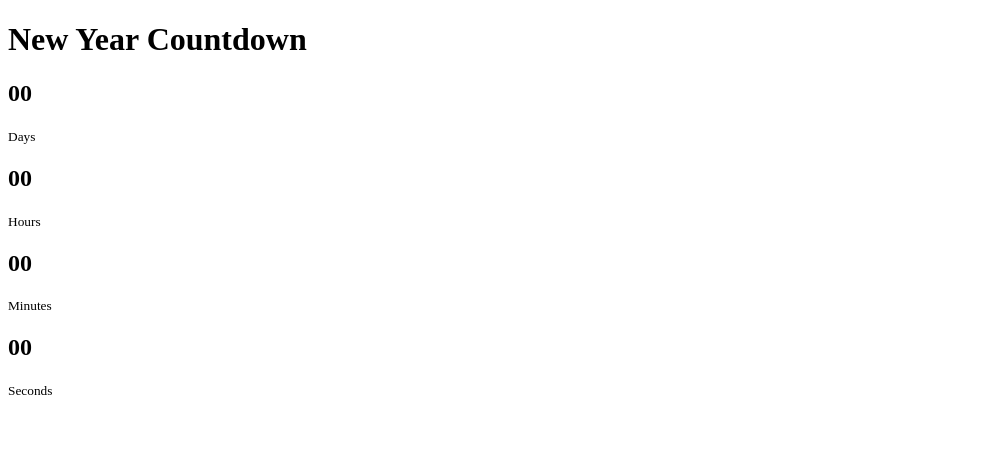
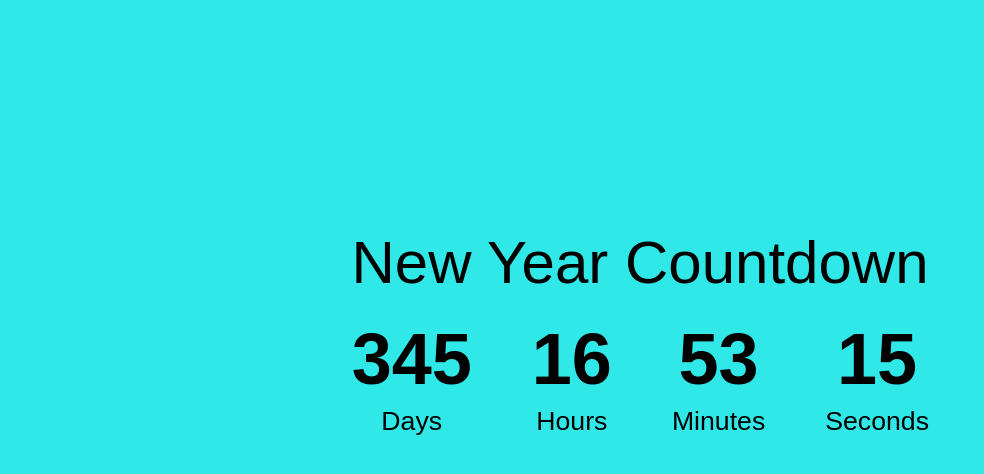
Before and after one commit to Nuranasinghe/new_year_countdown, a plain HTML site: page new year countdown/index.html in a window 1280 px wide. Shown: the whole page, without its empty margins (0-984 px from the left). Drawn offline with Linux system fonts and the light colour scheme.

Commit message:
completed
completely coded css and js parts

```diff
--- a/new year countdown/index.html
+++ b/new year countdown/index.html
@@ -10,22 +10,22 @@
     <h1>New Year Countdown</h1>
     <div id="countdown" class="countdown">
         <div class="time">
-            <h2 id="days">00</h2>
+            <h2 id="days"></h2>
             <small>Days</small>
         </div>
 
         <div class="time">
-            <h2 id="hours">00</h2>
+            <h2 id="hours"></h2>
             <small>Hours</small>
         </div>
 
         <div class="time">
-            <h2 id="minutes">00</h2>
+            <h2 id="minutes"></h2>
             <small>Minutes</small>
         </div>
 
         <div class="time">
-            <h2 id="seconds">00</h2>
+            <h2 id="seconds"></h2>
             <small>Seconds</small>
         </div>
     </div>
--- a/new year countdown/index.js
+++ b/new year countdown/index.js
@@ -0,0 +1,25 @@
+
+const days = document.getElementById('days');
+const hours = document.getElementById('hours');
+const minutes = document.getElementById('minutes');
+const seconds = document.getElementById('seconds');
+const currentYear = new Date().getFullYear();
+const newYearTime = new Date(`January 01 ${currentYear + 1} 00:00:00`);
+
+//update countdown
+function updateCountdowntime(){
+    const currentTime=new Date();
+    const diff = newYearTime-currentTime;
+
+    const d = Math.floor(diff/1000/60/60/24);
+    const h = Math.floor(diff/1000/60/60)%24;
+    const m = Math.floor(diff/1000/60)%60;
+    const s = Math.floor(diff/1000)%60;
+
+    days.innerHTML = d;
+    hours.innerHTML= h<10? '0'+h:h;
+    minutes.innerHTML= m<10? '0'+m:m;
+    seconds.innerHTML= s<10? '0'+s:s;
+}
+
+setInterval (updateCountdowntime, 1000);
--- a/new year countdown/style.css
+++ b/new year countdown/style.css
@@ -0,0 +1,55 @@
+
+*{
+    box-sizing: border-box;
+}
+body{
+   background-color: rgb(48, 232, 232);
+   background-repeat: no-repeat;
+   background-size: cover;
+   background-position: center center;
+   height:100vh ;
+   font-family: sans-serif;
+   display: flex;
+   flex-direction: column;
+   align-items: center;
+   justify-content: center;
+   text-align: center;
+   margin: 0;
+   overflow: hidden;
+}
+h1{
+    font-weight: normal;
+    font-size: 60px;
+    margin: -150px 0 40px;
+}
+.countdown{
+    display: flex;
+    transform: scale(2);
+}
+.time{
+    display: flex;
+    flex-direction: column;
+    align-items: center;
+    justify-content: center;
+    margin: 15px;
+}
+.time h2{
+    font-weight: bold;
+    font-size: 36px;
+    line-height: 1;
+    margin: 0 0 5px;
+}
+@media(max-width:500px){
+    h1{
+        font-size: 45px;
+    }
+    .time{
+        margin: 5px;
+    }
+    .time h2{
+        font-size: 12px;
+    }
+    .time small{
+        font-size: 10px;
+    }
+}
```
